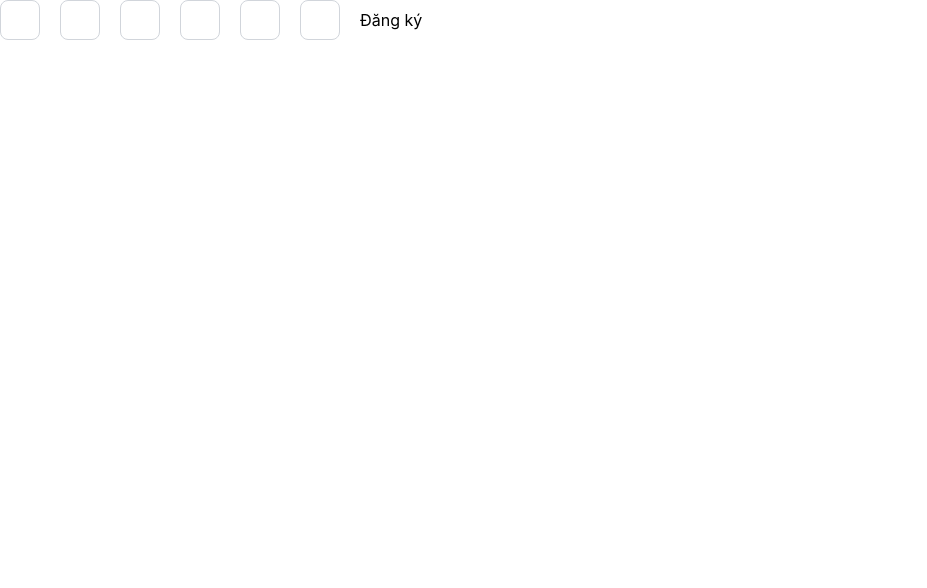
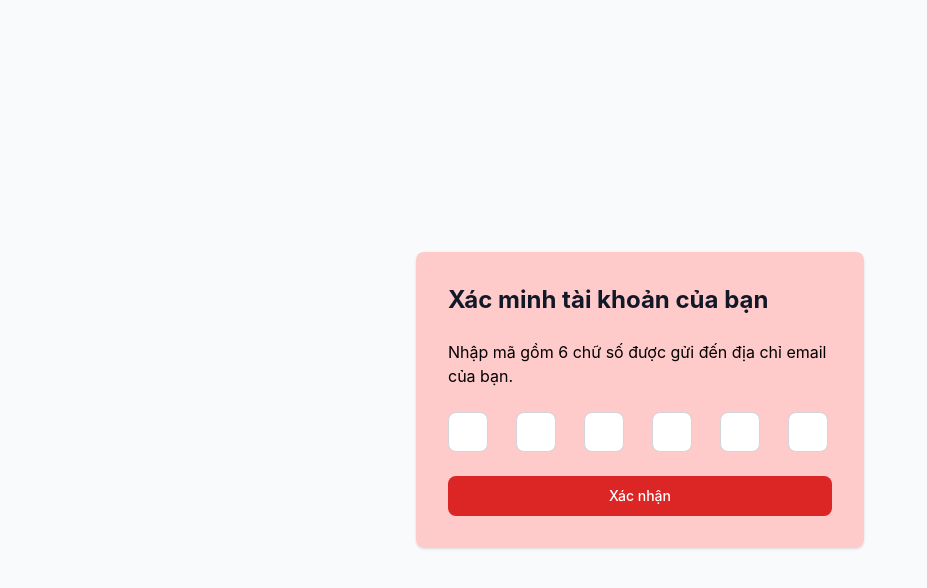
Before and after one commit to VuFeg/blog-app, a React (Vite) app in the folder client/: page /verify-email in a window 1280 px wide. Shown: the top 588 px of the page, without its empty margins (0-927 px from the left). Built offline with nearby package versions, Linux system fonts and the light colour scheme.

Commit message:
add ui fe

```diff
--- a/client/package.json
+++ b/client/package.json
@@ -15,6 +15,7 @@
     "jsonwebtoken": "^9.0.2",
     "react": "^18.2.0",
     "react-dom": "^18.2.0",
+    "react-icons": "^5.3.0",
     "react-router-dom": "^6.26.1",
     "zustand": "^4.5.5"
   },
--- a/client/src/components/DangKy.tsx
+++ b/client/src/components/DangKy.tsx
@@ -103,7 +103,7 @@ export const DangKy = () => {
                       className="font-medium text-primary-600 hover:underline"
                       href="#"
                     >
-                      Điều Khoản và Điều Khiện
+                      Điều Khoản và Điều Kiện
                     </a>
                   </label>
                 </div>
--- a/client/src/components/DangNhap.tsx
+++ b/client/src/components/DangNhap.tsx
@@ -94,11 +94,13 @@ export const DangNhap = () => {
                     </label>
                   </div>
                 </div>
-                <a
-                  href="#"
-                  className="text-sm font-medium text-primary-600 hover:underline "
-                >
-                  Quên mật khẩu?
+                <a href="#"
+                  className="text-sm font-medium text-primary-600 hover:underline ">
+                  <Link
+                    to={"/quen-mat-khau"}
+                    className="text-sm font-medium text-primary-600 hover:underline ">
+                    Quên mật khẩu?
+                  </Link>
                 </a>
               </div>
               <button
--- /dev/null
+++ b/client/src/components/QuenMatKhau.tsx
@@ -0,0 +1,58 @@
+import React from 'react'
+import { FaArrowRight } from "react-icons/fa";
+import { Link } from 'react-router-dom'
+
+export const QuenMatKhau = () => {
+    return (
+        <section className="bg-gray-50">
+            <div className="flex flex-col items-center justify-center px-6 py-8 mx-auto md:h-screen lg:py-0">
+                <div className="w-full bg-white rounded-lg shadow dark:border md:mt-0 sm:max-w-md xl:p-0  ">
+                    <div className="p-6 space-y-4 md:space-y-6 sm:p-8">
+                        <h1 className="text-xl font-bold text-gray-900 md:text-2xl ">
+                            Quên mật khẩu
+                        </h1>
+                        <form
+                            className="space-y-4 md:space-y-6"
+                            action="#"
+                        >
+                            <div className="border-solid bg-stone-100 border-l-4 border-indigo-500">
+                                <h3 className='mr-2 ml-2'>
+                                    Vui lòng điền username hoặc địa chỉ email của bạn. Bạn sẽ nhận được một email và hướng dẫn khôi phục mật khẩu.
+                                </h3>
+                            </div>
+                            <div>
+                                <label className="block mb-2 text-sm font-medium ">
+                                    Tên tài khoản hoặc Email
+                                </label>
+                                <input
+                                    className="bg-gray-50 border border-gray-300 text-gray-900 rounded-lg focus:ring-primary-600 focus:border-primary-600 block w-full p-2.5 "
+                                    required
+                                />
+                            </div>
+                            <div className='flex justify-end'>
+                                <button
+                                    type="submit"
+                                    className=" text-white bg-primary-600 hover:bg-primary-700 focus:ring-4 focus:outline-none focus:ring-primary-300 font-medium rounded-lg text-sm px-5 py-2.5"
+                                >Lấy lại mật khẩu
+                                </button>
+                            </div>
+                            <div className='flex items-center gap-2'>
+                            <FaArrowRight className='w-3' />
+                                <p className=" font-light ">
+                                    Quay lại {" "}
+                                    <Link
+                                        to={"/login"}
+                                        className="font-medium text-primary-600 hover:underline "
+                                    >
+                                        Đăng nhập
+                                    </Link>
+                                </p>
+                            </div>
+
+                        </form>
+                    </div>
+                </div>
+            </div>
+        </section>
+    )
+}
--- a/client/src/components/XacThucEmail.tsx
+++ b/client/src/components/XacThucEmail.tsx
@@ -44,9 +44,21 @@ const XacThucEmail = () => {
   }, [code]);
 
   return (
+    <section className="bg-gray-50 ">
+      <div className="flex flex-col items-center justify-center px-6 py-8 mx-auto md:h-screen lg:py-0">
+        <div className="w-full bg-white rounded-lg shadow dark:border md:mt-0 sm:max-w-md xl:p-0  ">
+          <div className="p-6 space-y-4 md:space-y-6 sm:p-8 bg-red-200 rounded-lg">
+            <h1 className="text-xl font-bold text-gray-900 md:text-2xl ">
+              Xác minh tài khoản của bạn
+            </h1>
+            <form
+              className="space-y-4 md:space-y-6"
+              action="#"
+            >
+              <p>Nhập mã gồm 6 chữ số được gửi đến địa chỉ email của bạn.</p>
               <div>
                 <form onSubmit={handleSubmit}>
-        <div className="flex gap-5">
+                  <div className="flex gap-7">
                     {code.map((digit, index) => (
                       <input
                         key={index}
@@ -59,10 +71,22 @@ const XacThucEmail = () => {
                         onKeyDown={(e) => handleKeyDown(e, index)}
                       />
                     ))}
-          <button>Đăng ký</button>
                   </div>
                 </form>
               </div>
+              <button
+                type="submit"
+                className="w-full text-white bg-red-600 hover:bg-red-800 focus:ring-4 focus:outline-none focus:ring-red-300 font-medium rounded-lg text-sm px-5 py-2.5 text-center"
+              >
+                Xác nhận
+              </button>
+
+            </form>
+          </div>
+        </div>
+      </div>
+    </section>
+
   );
 };
 
```
Also changed, not shown: client/src/components/LogIn.tsx (added), 1 other file (tests, documents, lock files or other folders). Lines whose indentation alone changed are shown as unchanged.
